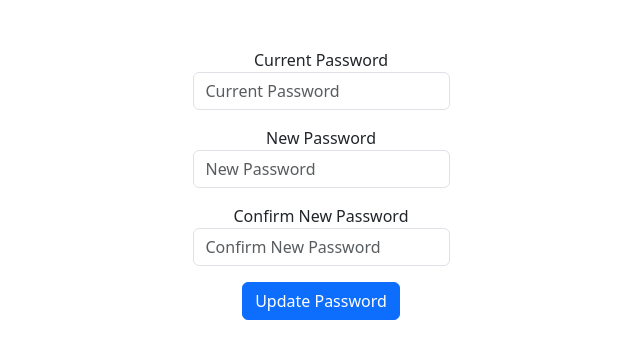
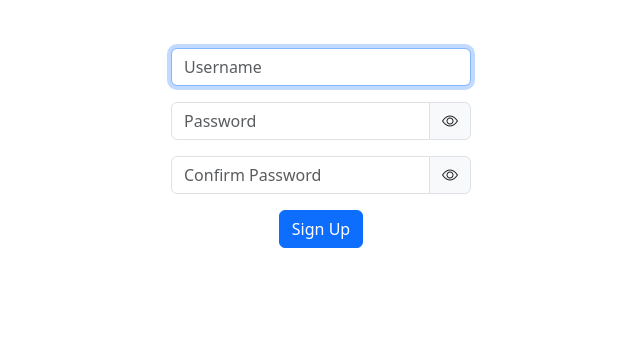
Before and after one commit to luneroka/help-invest, a Python web app: template templates/signup.html in a window 1280 px wide. Shown: the part 66-425 px from the top of the page, without its empty margins (319-959 px from the left). Run offline with Jinja, Linux system fonts and the light colour scheme; the template is opened without the code that fills it, so the values that code supplies are empty.

Commit message:
Added bootstrap icon package + added view password toggle icon on each password fields

```diff
--- /dev/null
+++ b/package.json
@@ -0,0 +1,5 @@
+{
+  "dependencies": {
+    "bootstrap-icons": "^1.11.3"
+  }
+}
--- a/templates/layout.html
+++ b/templates/layout.html
@@ -17,6 +17,11 @@
       integrity="sha384-YvpcrYf0tY3lHB60NNkmXc5s9fDVZLESaAA55NDzOxhy9GkcIdslK1eN7N6jIeHz"
       crossorigin="anonymous"
     ></script>
+
+    <link
+      rel="stylesheet"
+      href="https://cdn.jsdelivr.net/npm/bootstrap-icons@1.11.3/font/bootstrap-icons.min.css"
+    />
 
     <!-- https://favicon.io/emoji-favicons/money-bag/ -->
     <link href="/static/favicon.ico" rel="icon" />
--- a/templates/signup.html
+++ b/templates/signup.html
@@ -1,42 +1,68 @@
 {% extends "layout.html" %} {% block title %} Change Password {% endblock %} {%
 block main %}
-<form action="/change-password" method="post">
+<form action="/signup" method="post">
+  <div class="d-flex flex-column justify-content-center align-items-center">
     <div class="mb-3">
-    <label for="current-password">Current Password</label>
       <input
-      type="password"
-      id="current-password"
-      name="current-password"
+        autocomplete="off"
+        autofocus
         class="form-control mx-auto w-auto"
-      placeholder="Current Password"
-      autocomplete="current-password"
-      required
+        name="username"
+        placeholder="Username"
+        type="text"
+        style="min-width: 300px"
       />
     </div>
-  <div class="mb-3">
-    <label for="new-password">New Password</label>
+    <div class="mb-3 input-group" style="max-width: 300px">
       <input
+        class="form-control"
+        name="password"
+        placeholder="Password"
         type="password"
-      id="new-password"
-      name="new-password"
-      class="form-control mx-auto w-auto"
-      placeholder="New Password"
-      autocomplete="new-password"
-      required
       />
+      <span
+        class="input-group-text"
+        style="background-color: #f8f9fa; cursor: pointer"
+      >
+        <i class="bi bi-eye"></i>
+      </span>
     </div>
-  <div class="mb-3">
-    <label for="confirm-new-password">Confirm New Password</label>
+    <div class="mb-3 input-group" style="max-width: 300px">
       <input
+        class="form-control"
+        name="confirmation"
+        placeholder="Confirm Password"
         type="password"
-      id="confirmation"
-      name="confirmation"
-      class="form-control mx-auto w-auto"
-      placeholder="Confirm New Password"
-      autocomplete="new-password"
-      required
       />
+      <span
+        class="input-group-text"
+        style="background-color: #f8f9fa; cursor: pointer"
+      >
+        <i class="bi bi-eye"></i>
+      </span>
     </div>
-  <button class="btn btn-primary" type="submit">Update Password</button>
+  </div>
+  <button class="btn btn-primary" type="submit">Sign Up</button>
 </form>
+<script>
+  // Attach click event to all toggle icons
+  document.querySelectorAll('.input-group-text').forEach((toggleButton) => {
+    toggleButton.addEventListener('click', function () {
+      // Find the input associated with this toggle
+      const input = this.previousElementSibling; // Assuming the icon is immediately after the input
+      const eyeIcon = this.querySelector('.bi'); // Icon inside the toggle button
+
+      // Toggle password visibility
+      if (input.type === 'password') {
+        input.type = 'text';
+        eyeIcon.classList.remove('bi-eye');
+        eyeIcon.classList.add('bi-eye-slash');
+      } else {
+        input.type = 'password';
+        eyeIcon.classList.remove('bi-eye-slash');
+        eyeIcon.classList.add('bi-eye');
+      }
+    });
+  });
+</script>
 {% endblock %}
```
Also changed, not shown: templates/change-password.html (+47 -8 lines), templates/login.html (+27 -5 lines), package-lock.json (added). Lines whose indentation alone changed are shown as unchanged.
